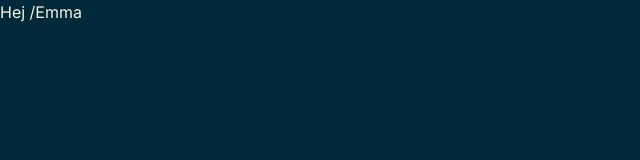
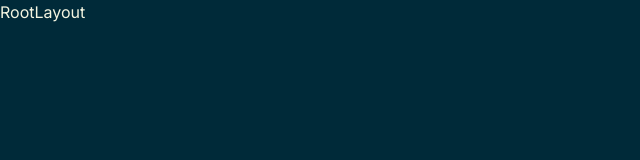
Before and after one commit to Gong-Code/event-website, a Next.js app: page / in a window 1280 px wide. Shown: the top 160 px of the page, without its empty margins (0-640 px from the left). Built offline with nearby package versions, Linux system fonts and the light colour scheme.

Commit message:
created (root) map, rootlayout and landing page

```diff
--- /dev/null
+++ b/app/(root)/layout.jsx
@@ -0,0 +1,9 @@
+import React from 'react'
+
+const RootLayout = () => {
+    return (
+        <div>RootLayout</div>
+    )
+}
+
+export default RootLayout
--- /dev/null
+++ b/app/(root)/page.jsx
@@ -0,0 +1,9 @@
+import React from 'react'
+
+const LandingPage = () => {
+    return (
+        <div>LandingPage</div>
+    )
+}
+
+export default LandingPage
```
